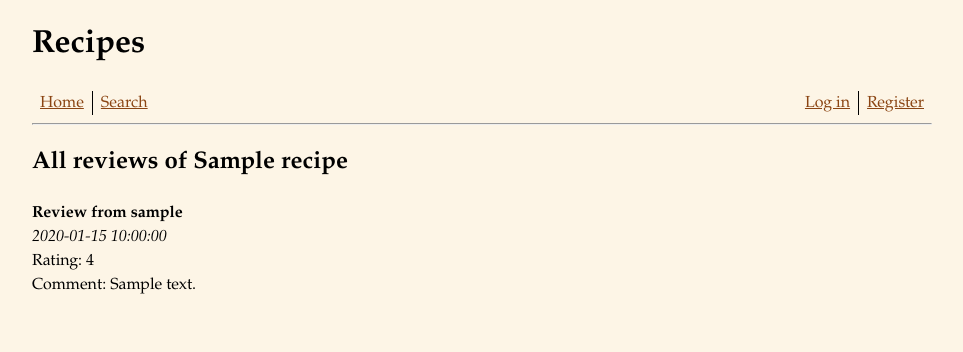
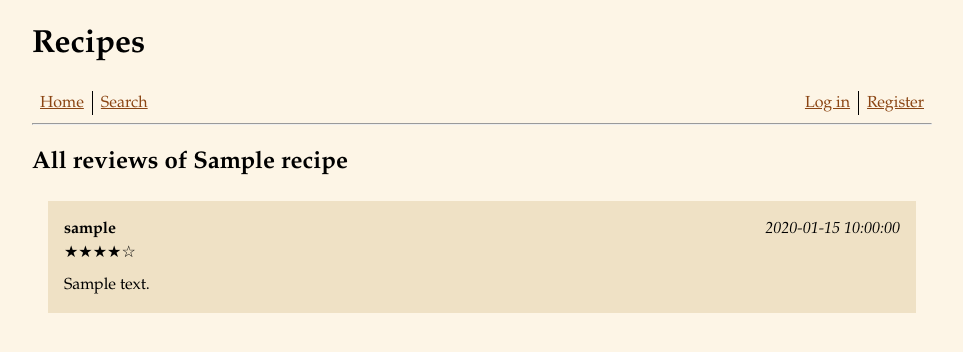
Before and after one commit to nkorsman/recipes, a Flask app: template templates/reviews.html in a window 1280 px wide. Shown: the top 352 px of the page, without its empty margins (158-1121 px from the left). Run offline with Flask 3, Linux system fonts and the light colour scheme; the template is opened without the code that fills it: most values are stand-ins (such as "Sample title", 1, 10 or a date in 2020); parts of the project's set-up code (start-up, migrations or seed data) failed here and were passed over.

Commit message:
Improved review appearance

```diff
--- a/reviews.py
+++ b/reviews.py
@@ -25,8 +25,9 @@ def user_has_reviewed(user_id, recipe_id):
 
 
 def get_user_review(user_id, recipe_id):
-    sql = """SELECT R.rating, R.content, R.created_at
+    sql = """SELECT U.username, R.rating, R.content, R.created_at, R.recipe_id
              FROM Reviews R
+             JOIN Users U on U.id = R.user_id
              WHERE R.recipe_id = ?
              AND R.user_id = ?"""
     return database.query_db(sql, [recipe_id, user_id], one=True)
--- a/static/recipe.css
+++ b/static/recipe.css
@@ -45,6 +45,30 @@ li {
 }
 
 .review {
+    padding-top: 0;
     padding: 0.5em;
     margin: 1em;
+    background-color: #efe1c5;
 }
+
+.review-header {
+    display: grid;
+    grid-template-columns: 1fr auto;
+    margin: 0.5em;
+}
+
+.review-content {
+    margin: 0.5em;
+}
+
+.review-header .reviewer {
+    grid-column: 1;
+    font-weight: bold;
+    margin: 0;
+}
+
+.review-header .date {
+    grid-column: 2;
+    font-style: italic;
+    margin: 0;
+}
--- a/templates/macros.html
+++ b/templates/macros.html
@@ -16,13 +16,28 @@
     {% endif %}
 {% endmacro %}
 
+{% macro show_review(review, edit) %}
+    <div class="review">
+        <div class="review-header">
+            <p class="reviewer">{{ review.username }}</p>
+            <p class="date">{{ review.updated_at }}</p>
+            {% if review.rating %}
+                <div class="rating">
+                    {{ "★" * review.rating }}{{ "☆" * (5 - review.rating) }}
+                </div>
+            {% endif %}
+        </div>
+        <div class="review-content">{{ review.content }}</div>
+        {% if edit %}
+            <a href="/recipe/{{ review.recipe_id }}/review"
+                ><button>Edit</button>
+            </a>
+        {% endif %}
+    </div>
+{% endmacro %}
+
 {% macro review_list(reviews) %}
     {% for review in reviews %}
-        <div class="review">
-            <b>Review from {{ review.username }}</b> <br />
-            <i>{{ review.created_at }}</i> <br />
-            Rating: {{ review.rating }} <br />
-            Comment: {{ review.content }}
-        </div>
+        {{ show_review(review, False) }}
     {% endfor %}
 {% endmacro %}
--- a/templates/reviews.html
+++ b/templates/reviews.html
@@ -1,6 +1,11 @@
 {% from "macros.html" import review_list %}
 {% extends "layout.html" %}
 {% block title %}{{ recipe.title }} Reviews{% endblock %}
+
+{% block head %}
+    <link rel="stylesheet" href="/static/recipe.css" />
+{% endblock %}
+
 {% block content %}
     <h2>All reviews of {{ recipe.title }}</h2>
     {{ review_list(reviews) }}
```
Also changed, not shown: templates/recipe.html (+6 -13 lines).
